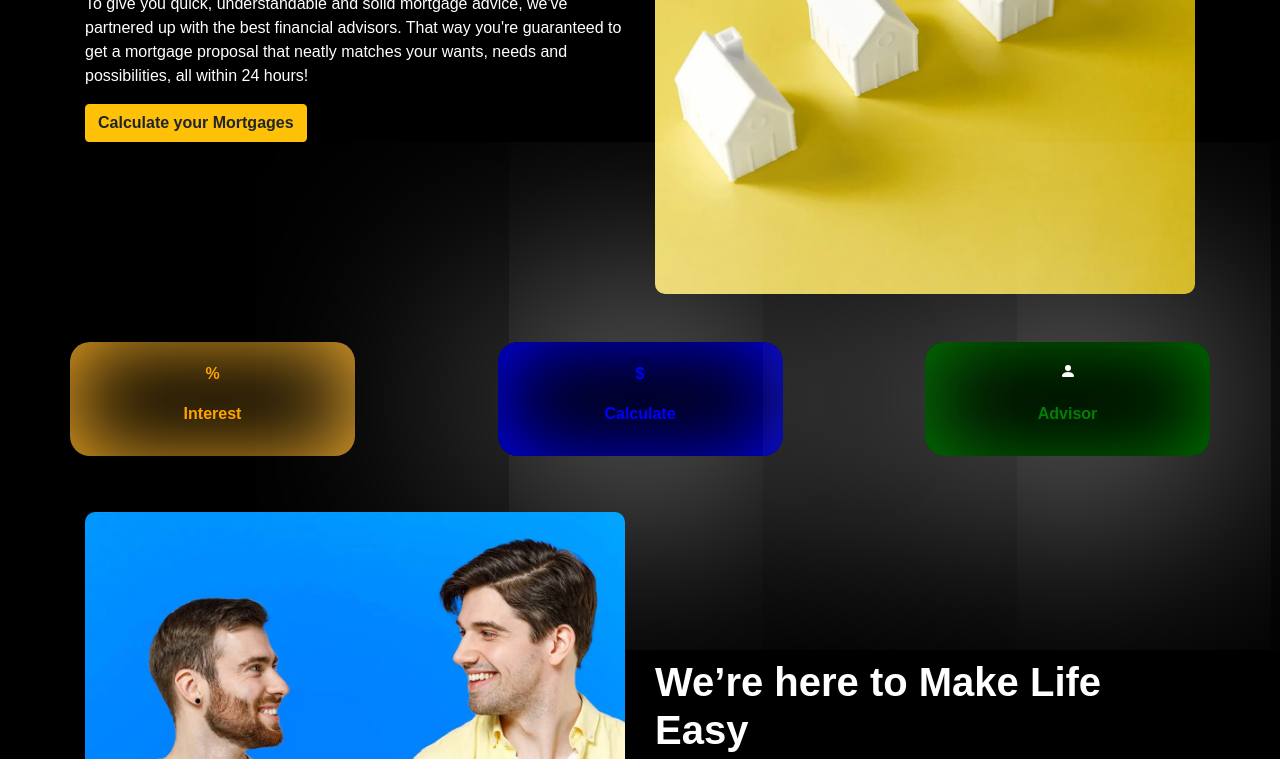
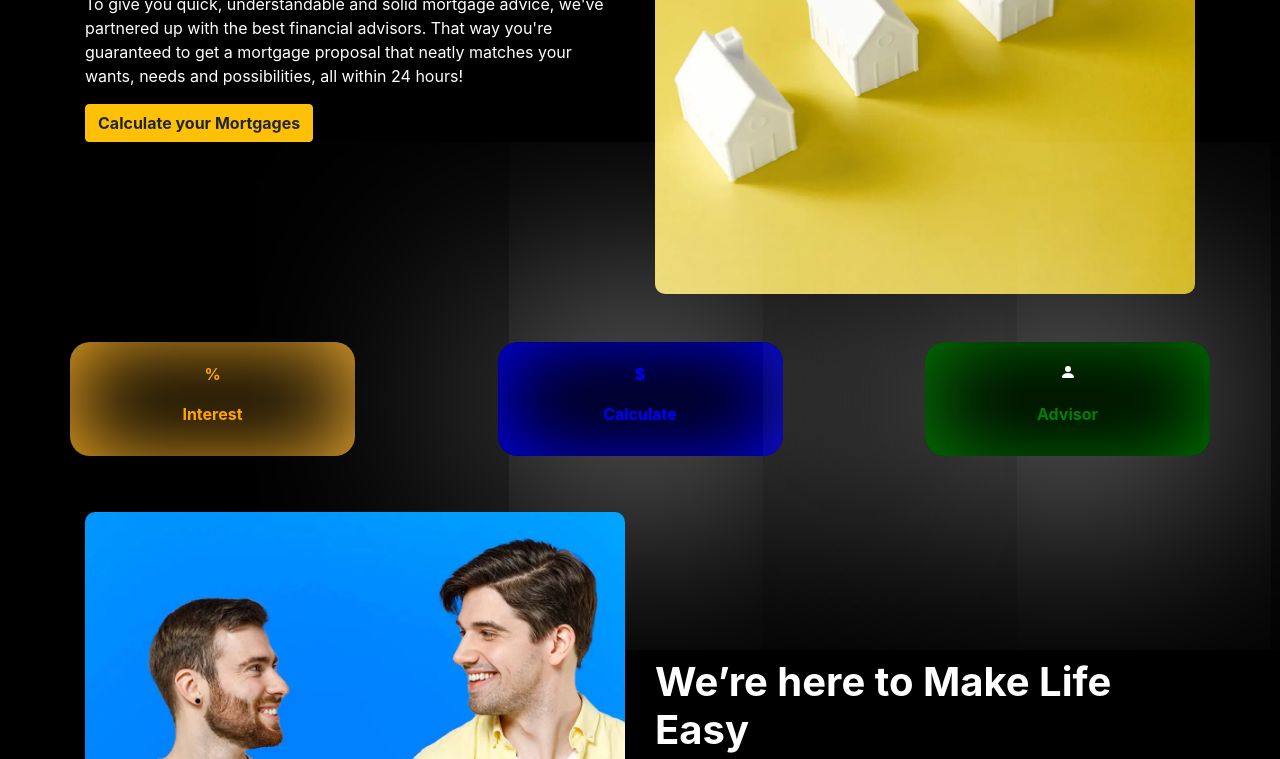
Before and after one commit to Krist22/Bunq, a plain HTML site: page index.html in a window 1280 px wide. Shown: the part 367-1126 px from the top of the page. Drawn offline with nearby package versions, Linux system fonts and the light colour scheme.

Commit message:
Update style.css

```diff
--- a/style.css
+++ b/style.css
@@ -1,7 +1,6 @@
 body{
     background-color: black;
     color: white;
-    font-family: Montserrat Bold, Arial, Helvetica, sans-serif;
 }
 a{
     text-decoration: none;
```
